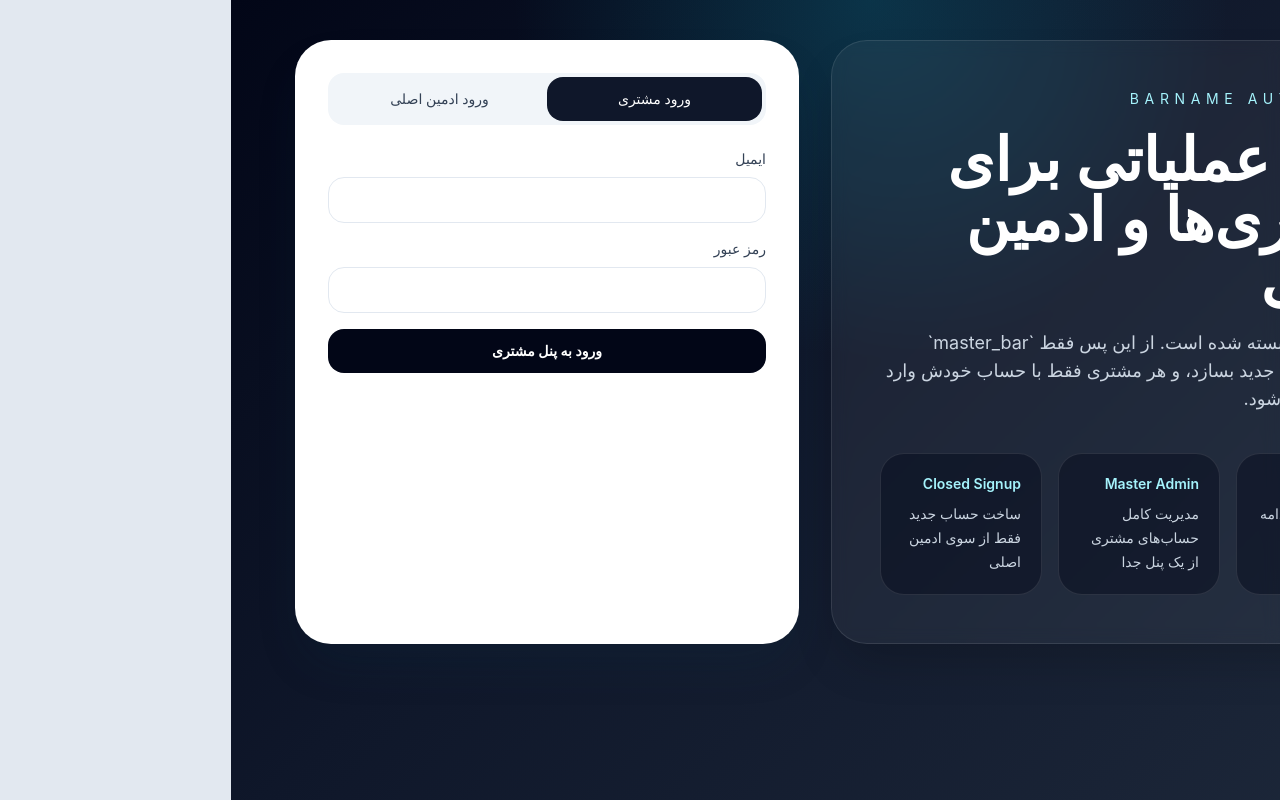
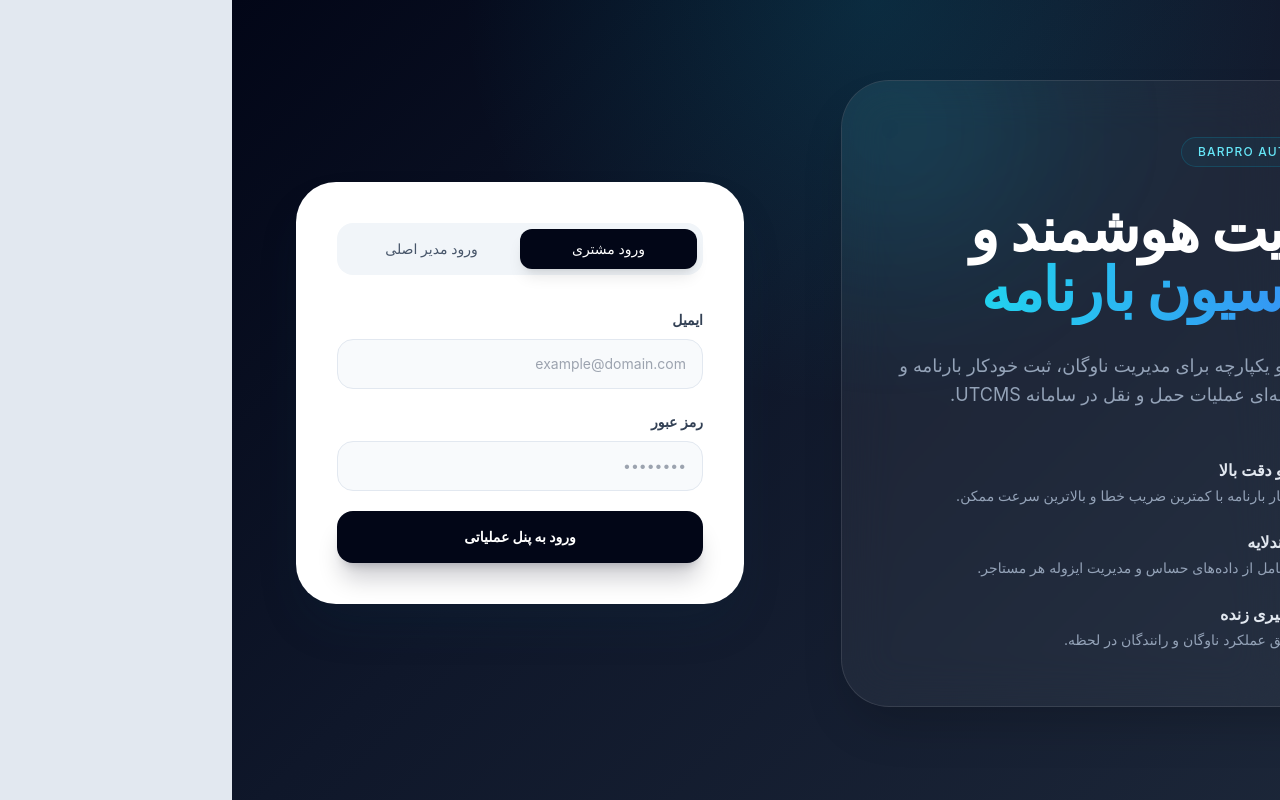
Before and after one commit to amir-hdri/BarPro-main, a Next.js app in the folder apps/web/: page /auth in a window 1280 px wide. Built offline with nearby package versions, Linux system fonts and the light colour scheme; no server answers.

Commit message:
ui: refactor login page for professional and attractive appearance

```diff
--- a/apps/web/src/app/auth/page.tsx
+++ b/apps/web/src/app/auth/page.tsx
@@ -6,6 +6,8 @@ import { useRouter } from 'next/navigation';
 import { api } from '@/lib/api';
 import { persistSession } from '@/lib/auth';
 import type { AdminLoginResponse, AuthLoginResponse } from '@/lib/types';
+
+import { BarChart3, ShieldCheck, Zap } from 'lucide-react';
 
 export default function AuthPage() {
   const router = useRouter();
@@ -76,105 +78,133 @@ export default function AuthPage() {
   };
 
   return (
-    <div className="min-h-screen bg-[radial-gradient(circle_at_top,_rgba(6,182,212,0.2),_transparent_35%),linear-gradient(135deg,_#020617_0%,_#0f172a_40%,_#1e293b_100%)] px-4 py-10 text-white">
-      <main className="mx-auto grid max-w-6xl gap-8 lg:grid-cols-[1.1fr_0.9fr]">
-        <section className="rounded-[36px] border border-white/10 bg-white/5 p-8 shadow-2xl shadow-black/20 backdrop-blur lg:p-12">
-          <p className="text-sm uppercase tracking-[0.4em] text-cyan-200">Barname Automation</p>
-          <h1 className="mt-5 text-4xl font-semibold leading-tight lg:text-6xl">ورود عملیاتی برای مشتری‌ها و ادمین اصلی</h1>
-          <p className="mt-5 max-w-2xl text-base leading-8 text-slate-300 lg:text-lg">
-            ثبت‌نام عمومی بسته شده است. از این پس فقط `master_bar` می‌تواند مشتری جدید بسازد، و هر مشتری فقط با حساب خودش وارد پنل عملیاتی می‌شود.
+    <div className="min-h-screen bg-[radial-gradient(circle_at_top,_rgba(6,182,212,0.15),_transparent_40%),linear-gradient(135deg,_#020617_0%,_#0f172a_40%,_#1e293b_100%)] px-4 py-10 text-white selection:bg-cyan-500/30">
+      <main className="mx-auto mt-10 grid max-w-6xl items-center gap-12 lg:grid-cols-[1.1fr_0.9fr]">
+        <section className="relative overflow-hidden rounded-[48px] border border-white/10 bg-white/5 p-8 shadow-2xl shadow-black/20 backdrop-blur-xl lg:p-14">
+          <div className="absolute -left-20 -top-20 h-64 w-64 rounded-full bg-cyan-500/10 blur-[80px]"></div>
+
+          <div className="relative z-10">
+            <p className="inline-flex items-center gap-2 rounded-full border border-cyan-500/20 bg-cyan-500/5 px-4 py-1.5 text-xs font-medium uppercase tracking-widest text-cyan-300">
+              <Zap className="h-3.5 w-3.5" />
+              BarPro Automation
             </p>
-          <div className="mt-10 grid gap-4 sm:grid-cols-3">
+
+            <h1 className="mt-8 text-4xl font-bold leading-tight tracking-tight lg:text-6xl">
+              مدیریت هوشمند و <br />
+              <span className="bg-gradient-to-r from-cyan-400 to-blue-500 bg-clip-text text-transparent">اتوماسیون بارنامه</span>
+            </h1>
+
+            <p className="mt-8 max-w-xl text-lg leading-relaxed text-slate-400">
+              راهکاری جامع و یکپارچه برای مدیریت ناوگان، ثبت خودکار بارنامه و مانیتورینگ لحظه‌ای عملیات حمل و نقل در سامانه UTCMS.
+            </p>
+
+            <div className="mt-12 space-y-6">
               {[
-              ['Client Login', 'ورود مشتری و ادامه کار با راننده‌ها و jobها'],
-              ['Master Admin', 'مدیریت کامل حساب‌های مشتری از یک پنل جدا'],
-              ['Closed Signup', 'ساخت حساب جدید فقط از سوی ادمین اصلی'],
-            ].map(([title, text]) => (
-              <div key={title} className="rounded-3xl border border-white/10 bg-slate-950/40 p-5">
-                <p className="text-sm font-semibold text-cyan-200">{title}</p>
-                <p className="mt-2 text-sm leading-6 text-slate-300">{text}</p>
+                { icon: Zap, title: "سرعت و دقت بالا", desc: "ثبت خودکار بارنامه با کمترین ضریب خطا و بالاترین سرعت ممکن." },
+                { icon: ShieldCheck, title: "امنیت چندلایه", desc: "حفاظت کامل از داده‌های حساس و مدیریت ایزوله هر مستاجر." },
+                { icon: BarChart3, title: "گزارش‌گیری زنده", desc: "تحلیل دقیق عملکرد ناوگان و رانندگان در لحظه." }
+              ].map((feature, idx) => (
+                <div key={idx} className="flex items-start gap-4">
+                  <div className="flex h-10 w-10 shrink-0 items-center justify-center rounded-xl bg-cyan-500/10 text-cyan-400 ring-1 ring-cyan-500/20">
+                    <feature.icon className="h-5 w-5" />
+                  </div>
+                  <div>
+                    <h3 className="text-base font-semibold text-slate-200">{feature.title}</h3>
+                    <p className="mt-1 text-sm text-slate-400">{feature.desc}</p>
+                  </div>
                 </div>
               ))}
             </div>
+          </div>
         </section>
 
-        <div className="rounded-[36px] border border-white/10 bg-white p-6 text-slate-900 shadow-2xl shadow-cyan-950/20 lg:p-8">
-          <div className="flex rounded-2xl bg-slate-100 p-1 text-sm font-medium">
+        <div className="w-full max-w-md justify-self-center lg:justify-self-end">
+          <div className="overflow-hidden rounded-[40px] border border-white/10 bg-white p-2 text-slate-900 shadow-2xl shadow-cyan-950/20">
+            <div className="p-6 lg:p-8">
+              <div className="mb-8 flex rounded-2xl bg-slate-100 p-1.5 text-sm font-medium">
                 <button
                   type="button"
                   onClick={() => setMode('login')}
-              className={['flex-1 rounded-2xl px-4 py-3 transition', mode === 'login' ? 'bg-slate-900 text-white' : 'text-slate-700'].join(' ')}
+                  className={['flex-1 rounded-xl px-4 py-2.5 transition-all duration-200', mode === 'login' ? 'bg-slate-950 text-white shadow-lg' : 'text-slate-600 hover:text-slate-900'].join(' ')}
                 >
                   ورود مشتری
                 </button>
                 <button
                   type="button"
                   onClick={() => setMode('admin')}
-              className={['flex-1 rounded-2xl px-4 py-3 transition', mode === 'admin' ? 'bg-slate-900 text-white' : 'text-slate-700'].join(' ')}
+                  className={['flex-1 rounded-xl px-4 py-2.5 transition-all duration-200', mode === 'admin' ? 'bg-slate-950 text-white shadow-lg' : 'text-slate-600 hover:text-slate-900'].join(' ')}
                 >
-              ورود ادمین اصلی
+                  ورود مدیر اصلی
                 </button>
               </div>
 
               {mode === 'login' ? (
-            <form className="mt-6 space-y-4" onSubmit={handleClientLogin}>
-              <Field label="ایمیل">
+                <form className="space-y-5" onSubmit={handleClientLogin}>
+                  <div className="space-y-2">
+                    <label className="text-sm font-semibold text-slate-700">ایمیل</label>
                     <input
                       type="email"
                       autoComplete="email"
                       required
+                      placeholder="example@domain.com"
                       value={login.email}
                       onChange={(event) => setLogin((current) => ({ ...current, email: event.target.value }))}
-                  className="w-full rounded-2xl border border-slate-200 px-4 py-3 outline-none ring-0 transition focus:border-cyan-500"
+                      className="w-full rounded-2xl border border-slate-200 bg-slate-50 px-4 py-3.5 text-sm outline-none ring-cyan-500/20 transition focus:border-cyan-500 focus:bg-white focus:ring-4"
                     />
-              </Field>
-              <Field label="رمز عبور">
+                  </div>
+                  <div className="space-y-2">
+                    <label className="text-sm font-semibold text-slate-700">رمز عبور</label>
                     <input
                       type="password"
                       autoComplete="current-password"
                       required
+                      placeholder="••••••••"
                       value={login.password}
                       onChange={(event) => setLogin((current) => ({ ...current, password: event.target.value }))}
-                  className="w-full rounded-2xl border border-slate-200 px-4 py-3 outline-none ring-0 transition focus:border-cyan-500"
+                      className="w-full rounded-2xl border border-slate-200 bg-slate-50 px-4 py-3.5 text-sm outline-none ring-cyan-500/20 transition focus:border-cyan-500 focus:bg-white focus:ring-4"
                     />
-              </Field>
-              <button type="submit" disabled={loading} className="w-full rounded-2xl bg-slate-950 px-4 py-3 text-sm font-semibold text-white transition hover:bg-slate-800 disabled:opacity-60">
-                {loading ? 'در حال ورود...' : 'ورود به پنل مشتری'}
+                  </div>
+                  <button type="submit" disabled={loading} className="mt-4 w-full rounded-2xl bg-slate-950 py-4 text-sm font-bold text-white shadow-xl shadow-slate-950/20 transition hover:bg-slate-800 active:scale-[0.98] disabled:opacity-60">
+                    {loading ? 'در حال ورود...' : 'ورود به پنل عملیاتی'}
                   </button>
                 </form>
               ) : (
-            <form className="mt-6 space-y-4" onSubmit={handleAdminLogin}>
-              <Field label="نام کاربری ادمین">
+                <form className="space-y-5" onSubmit={handleAdminLogin}>
+                  <div className="space-y-2">
+                    <label className="text-sm font-semibold text-slate-700">نام کاربری ادمین</label>
                     <input
                       type="text"
                       autoComplete="username"
                       required
                       value={adminLogin.username}
                       onChange={(event) => setAdminLogin((current) => ({ ...current, username: event.target.value }))}
-                  className="w-full rounded-2xl border border-slate-200 px-4 py-3 outline-none transition focus:border-cyan-500"
+                      className="w-full rounded-2xl border border-slate-200 bg-slate-50 px-4 py-3.5 text-sm outline-none ring-cyan-500/20 transition focus:border-cyan-500 focus:bg-white focus:ring-4"
                     />
-              </Field>
-              <Field label="رمز عبور ادمین">
+                  </div>
+                  <div className="space-y-2">
+                    <label className="text-sm font-semibold text-slate-700">رمز عبور ادمین</label>
                     <input
                       type="password"
                       autoComplete="current-password"
                       required
                       value={adminLogin.password}
                       onChange={(event) => setAdminLogin((current) => ({ ...current, password: event.target.value }))}
-                  className="w-full rounded-2xl border border-slate-200 px-4 py-3 outline-none transition focus:border-cyan-500"
+                      className="w-full rounded-2xl border border-slate-200 bg-slate-50 px-4 py-3.5 text-sm outline-none ring-cyan-500/20 transition focus:border-cyan-500 focus:bg-white focus:ring-4"
                     />
-              </Field>
-              <div className="rounded-2xl border border-amber-200 bg-amber-50 px-4 py-3 text-sm leading-6 text-amber-900">
-                ساخت مشتری جدید فقط بعد از ورود با حساب `master_bar` از پنل مدیریت انجام می‌شود.
                   </div>
-              <button type="submit" disabled={loading} className="w-full rounded-2xl bg-cyan-500 px-4 py-3 text-sm font-semibold text-slate-950 transition hover:bg-cyan-400 disabled:opacity-60">
-                {loading ? 'در حال ورود...' : 'ورود به پنل ادمین'}
+                  <button type="submit" disabled={loading} className="mt-4 w-full rounded-2xl bg-cyan-500 py-4 text-sm font-bold text-slate-950 shadow-xl shadow-cyan-500/20 transition hover:bg-cyan-400 active:scale-[0.98] disabled:opacity-60">
+                    {loading ? 'در حال ورود...' : 'ورود به پنل مدیریت'}
                   </button>
                 </form>
               )}
 
-          {error && <p className="mt-4 rounded-2xl bg-rose-50 px-4 py-3 text-sm text-rose-700">{error}</p>}
-          {message && <p className="mt-4 rounded-2xl bg-emerald-50 px-4 py-3 text-sm text-emerald-700">{message}</p>}
+              {(error || message) && (
+                <div className={`mt-6 animate-in fade-in slide-in-from-top-2 rounded-2xl p-4 text-sm font-medium ${error ? 'bg-rose-50 text-rose-700' : 'bg-emerald-50 text-emerald-700'}`}>
+                  {error || message}
+                </div>
+              )}
+            </div>
+          </div>
         </div>
       </main>
     </div>
@@ -183,9 +213,9 @@ export default function AuthPage() {
 
 function Field({ children, label }: { children: React.ReactNode; label: string }) {
   return (
-    <label className="block text-sm font-medium text-slate-700">
-      <span className="mb-2 block">{label}</span>
+    <div className="space-y-2">
+      <label className="text-sm font-semibold text-slate-700">{label}</label>
       {children}
-    </label>
+    </div>
   );
 }
```
Lines whose indentation alone changed are shown as unchanged.
